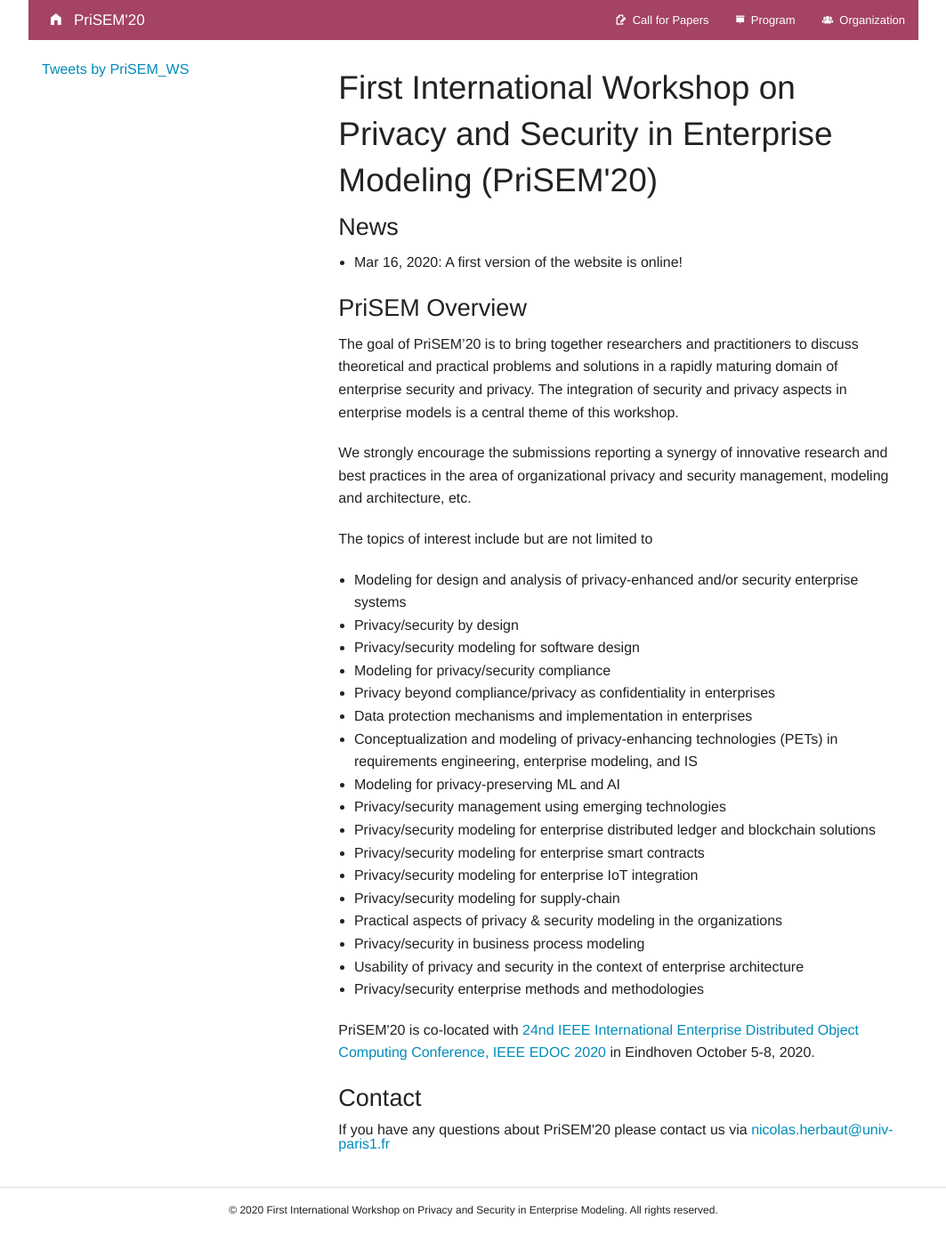
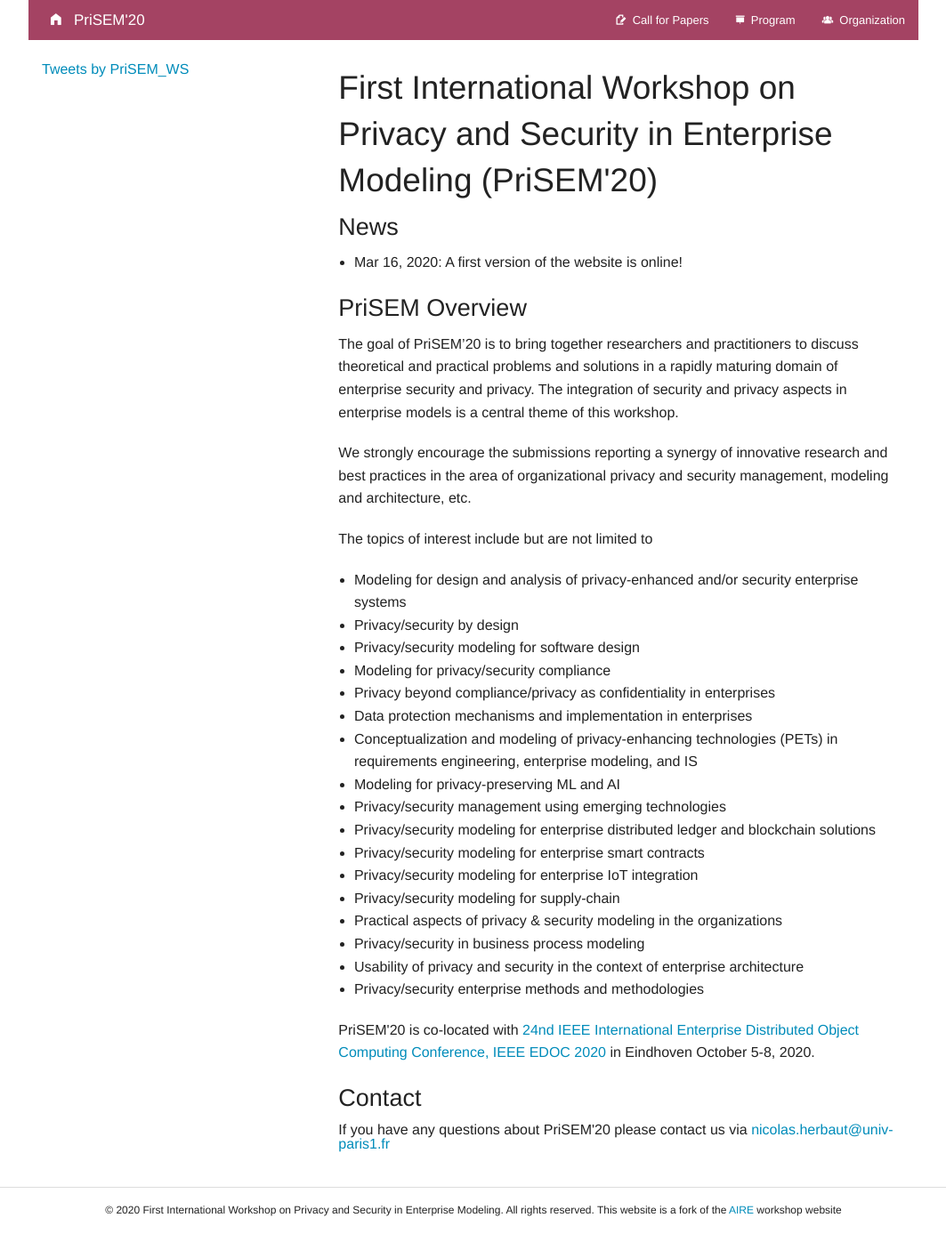
Before and after one commit to prisem-workshop/prisem-workshop.github.io, a Jekyll site: the page built from index.html, in a window 1280 px wide. Shown: the whole page at 89% size, without its empty margins (108-1171 px from the left). Built offline with Jekyll 4.4.1, drawn with Linux system fonts in a browser that asks for light colours; comment, search, counter and statistics services are not loaded.

Commit message:
say thanks to AIRE

```diff
--- a/_layouts/default.html
+++ b/_layouts/default.html
@@ -55,7 +55,7 @@
 
     <div class="row">
         <div class="large-4 columns">
-            <a class="twitter-timeline" data-lang="en" data-link-color="#FAB81E" data-height="1000"
+            <a class="twitter-timeline" target="_blank" data-lang="en" data-link-color="#FAB81E" data-height="1000"
                 href="https://twitter.com/PriSEM_WS">Tweets by PriSEM_WS</a>
             <script async src="https://platform.twitter.com/widgets.js" charset="utf-8"></script>
         </div>
@@ -74,7 +74,7 @@
     </div>
     <hr>
     <footer>
-        &copy; 2020 {{site.name}}. All rights reserved.
+        &copy; 2020 {{site.name}}. All rights reserved. This website is a fork of the <a href="https://aire-ws.github.io/aire20/" target="_blank">AIRE</a> workshop website
     </footer>
     <script src="js/vendor/jquery.js"></script>
     <script src="js/foundation.min.js"></script>
```
